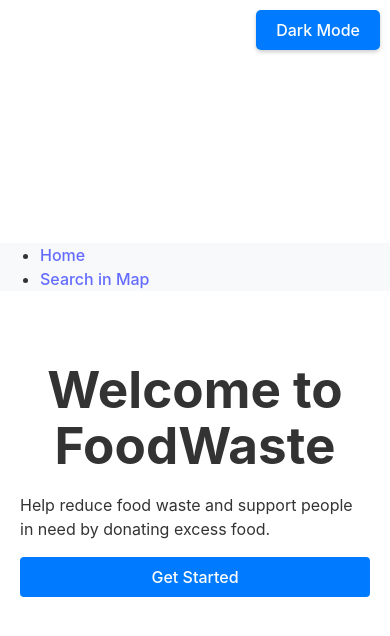
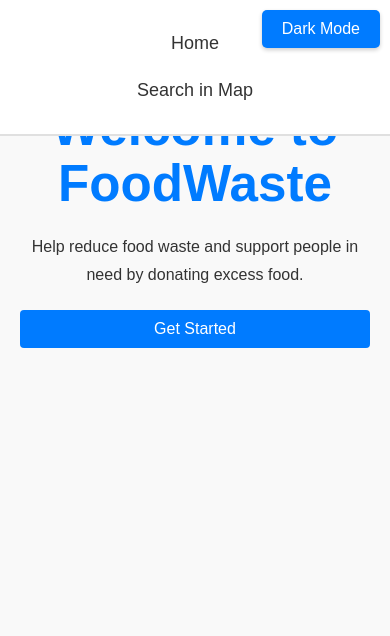
Before and after one commit to surrey-78/FoodWaste, a React (Vite) app: page / in a window 390 px wide. Shown: the top 636 px of the page. Built offline with nearby package versions, Linux system fonts and the light colour scheme.

Commit message:
layout setup

```diff
--- a/src/App.css
+++ b/src/App.css
@@ -1,37 +1,201 @@
-/* Default Light Theme Styles */
-body {
-  background-color: #ffffff; /* Light background */
-  color: #333333; /* Dark text */
-  transition: background-color 0.3s, color 0.3s; /* Smooth transition */
+/* Define CSS Variables for Light Theme (Default) */
+:root {
+  --background-color: #f9f9f9;
+  --text-color: #333;
+  --header-background: #ffffff;
+  --navbar-color: #333;
+  --hover-color: #007bff;
+  --card-background: #fff;
+  --footer-background: #f8f8f8;
+  --border-color: #e0e0e0;
 }
 
-/* Dark Theme Styles */
-body.dark-theme {
-  background-color: #121212; /* Dark background */
-  color: #ffffff; /* Light text */
+/* Dark Theme Variables */
+.dark-theme {
+  --background-color: #1a1a1a;
+  --text-color: #f0f0f0;
+  --header-background: #333;
+  --navbar-color: #f0f0f0;
+  --hover-color: #4db8ff;
+  --card-background: #2e2e2e;
+  --footer-background: #333;
+  --border-color: #555;
 }
 
-/* Header Styling */
-header {
-  background-color: #f8f9fa; /* Light header background */
-  transition: background-color 0.3s; /* Smooth transition */
+/* Apply theme colors using the variables */
+* {
+  margin: 0;
+  padding: 0;
+  box-sizing: border-box;
+  font-family: 'Arial', sans-serif;
 }
 
-body.dark-theme header {
-  background-color: #1e1e1e; /* Dark header background */
+body {
+  background-color: var(--background-color);
+  color: var(--text-color);
+  height: 100vh;
+  display: flex;
+  flex-direction: column;
+  justify-content: flex-start;
+  align-items: center;
+  transition: background-color 0.3s, color 0.3s;
 }
 
-/* Main Content Area */
-main {
-  padding: 20px;
+/* Header/Navbar Styling */
+header {
+  width: 100%;
+  background-color: var(--header-background);
+  border-bottom: 2px solid var(--border-color);
+  padding: 20px 0;
+  position: fixed;
+  top: 0;
+  left: 0;
+  z-index: 1000;
 }
 
-/* Button Styling for Theme Toggle */
-button {
-  transition: background-color 0.3s, color 0.3s; /* Smooth transition */
+nav ul {
+  display: flex;
+  justify-content: center;
+  list-style: none;
+  padding: 0;
+  margin: 0;
 }
 
-button.dark-theme {
-  background-color: #555; /* Dark button background */
-  color: #fff; /* Light button text */
+nav ul li {
+  margin: 0 20px;
 }
+
+nav ul li a {
+  text-decoration: none;
+  color: var(--navbar-color);
+  font-size: 18px;
+  font-weight: 500;
+  padding: 10px;
+}
+
+nav ul li a:hover {
+  color: var(--hover-color);
+  border-bottom: 2px solid var(--hover-color);
+  transition: 0.3s ease;
+}
+
+/* Main Content Styling */
+main {
+  display: flex;
+  flex-direction: column;
+  align-items: center;
+  width: 100%;
+  max-width: 1200px;
+  margin-top: 80px; /* To avoid overlap with fixed header */
+  padding: 20px;
+  text-align: center;
+}
+
+/* Theme Toggle Button Styling */
+button.theme-toggle {
+  position: fixed;
+  top: 10px;
+  right: 10px;
+  padding: 10px 20px;
+  cursor: pointer;
+  background-color: var(--hover-color);
+  color: #fff;
+  border: none;
+  border-radius: 5px;
+  z-index: 1000;
+  box-shadow: 0 2px 4px rgba(0,0,0,0.2);
+}
+
+/* Search Map Button Styling */
+button.search-map {
+  position: fixed;
+  top: 50px; /* Adjust as needed to avoid overlapping */
+  right: 10px;
+  padding: 10px 20px;
+  cursor: pointer;
+  background-color: var(--hover-color);
+  color: #fff;
+  border: none;
+  border-radius: 5px;
+  z-index: 1000;
+  box-shadow: 0 2px 4px rgba(0,0,0,0.2);
+}
+
+/* Page Header Styling */
+h1 {
+  font-size: 2.5rem;
+  margin-bottom: 20px;
+  color: var(--hover-color);
+}
+
+p {
+  font-size: 1.2rem;
+  line-height: 1.8;
+  margin-bottom: 20px;
+}
+
+/* Responsive grid layout for pages */
+.container {
+  display: grid;
+  grid-template-columns: 1fr 1fr;
+  gap: 20px;
+  justify-items: center;
+}
+
+.container div {
+  background-color: var(--card-background);
+  padding: 20px;
+  border-radius: 8px;
+  box-shadow: 0 4px 8px rgba(0, 0, 0, 0.1);
+  text-align: center;
+  transition: background-color 0.3s, color 0.3s;
+}
+
+.container div:hover {
+  box-shadow: 0 6px 12px rgba(0, 0, 0, 0.15);
+}
+
+/* Footer Styling */
+footer {
+  background-color: var(--footer-background);
+  padding: 20px;
+  text-align: center;
+  width: 100%;
+  margin-top: 50px;
+  border-top: 1px solid var(--border-color);
+}
+
+footer p {
+  font-size: 1rem;
+}
+
+/* Responsive Design for Mobile */
+@media (max-width: 768px) {
+  nav ul {
+    flex-direction: column;
+    align-items: center;
+  }
+
+  nav ul li {
+    margin: 10px 0;
+  }
+
+  .container {
+    grid-template-columns: 1fr;
+  }
+
+  h1 {
+    font-size: 2rem;
+  }
+
+  p {
+    font-size: 1rem;
+  }
+
+  button.theme-toggle,
+  button.search-map {
+    top: 10px; /* Adjust positioning for mobile */
+    right: 10px;
+    padding: 8px 16px;
+  }
+}
--- a/src/Components/Header.jsx
+++ b/src/Components/Header.jsx
@@ -2,7 +2,7 @@
 import React from 'react';
 import { Link } from 'react-router-dom';
 
-const Header = () => {
+const Header = ({ darkMode, toggleTheme }) => {
   return (
     <header>
       <nav>
```
